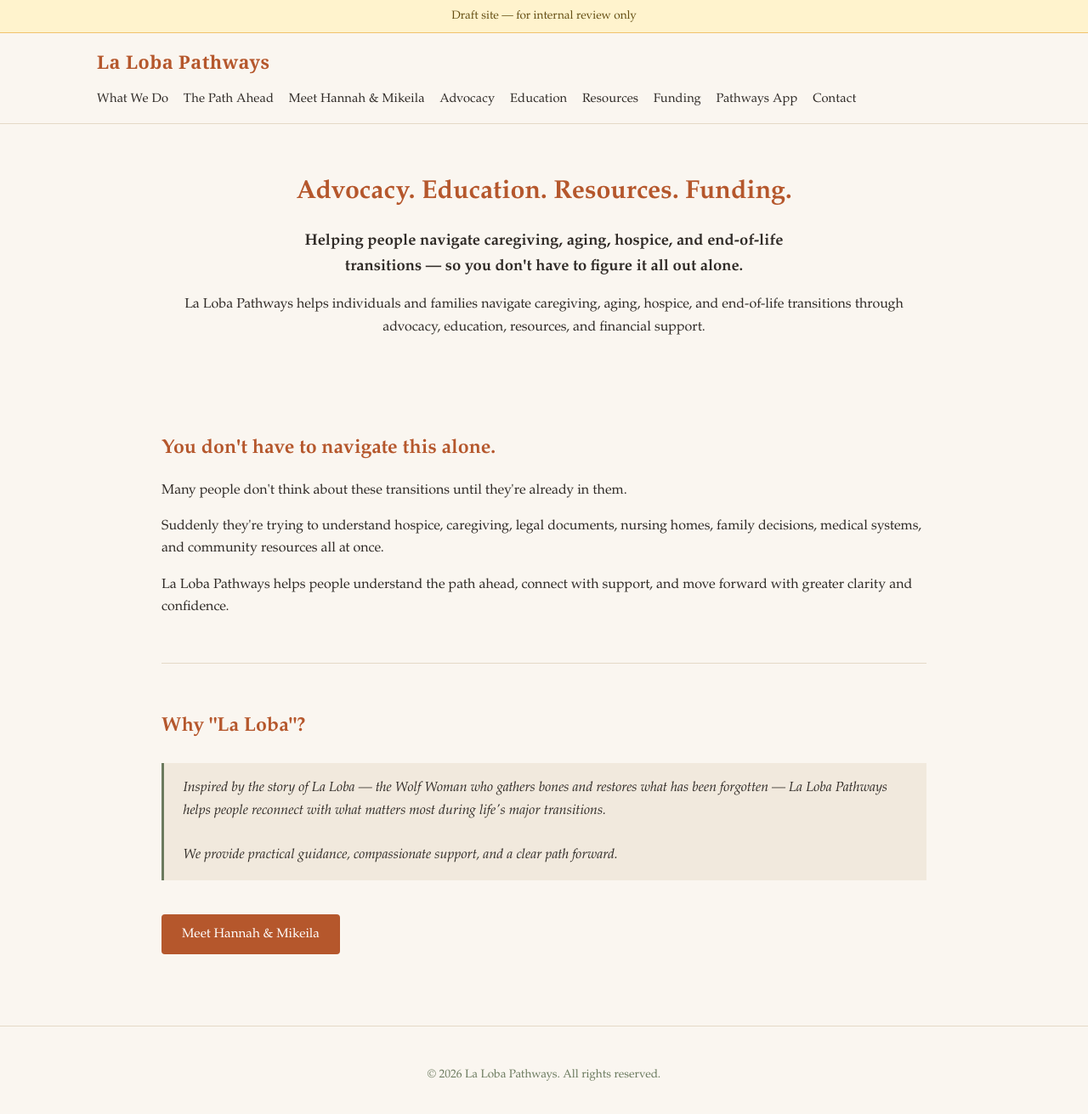
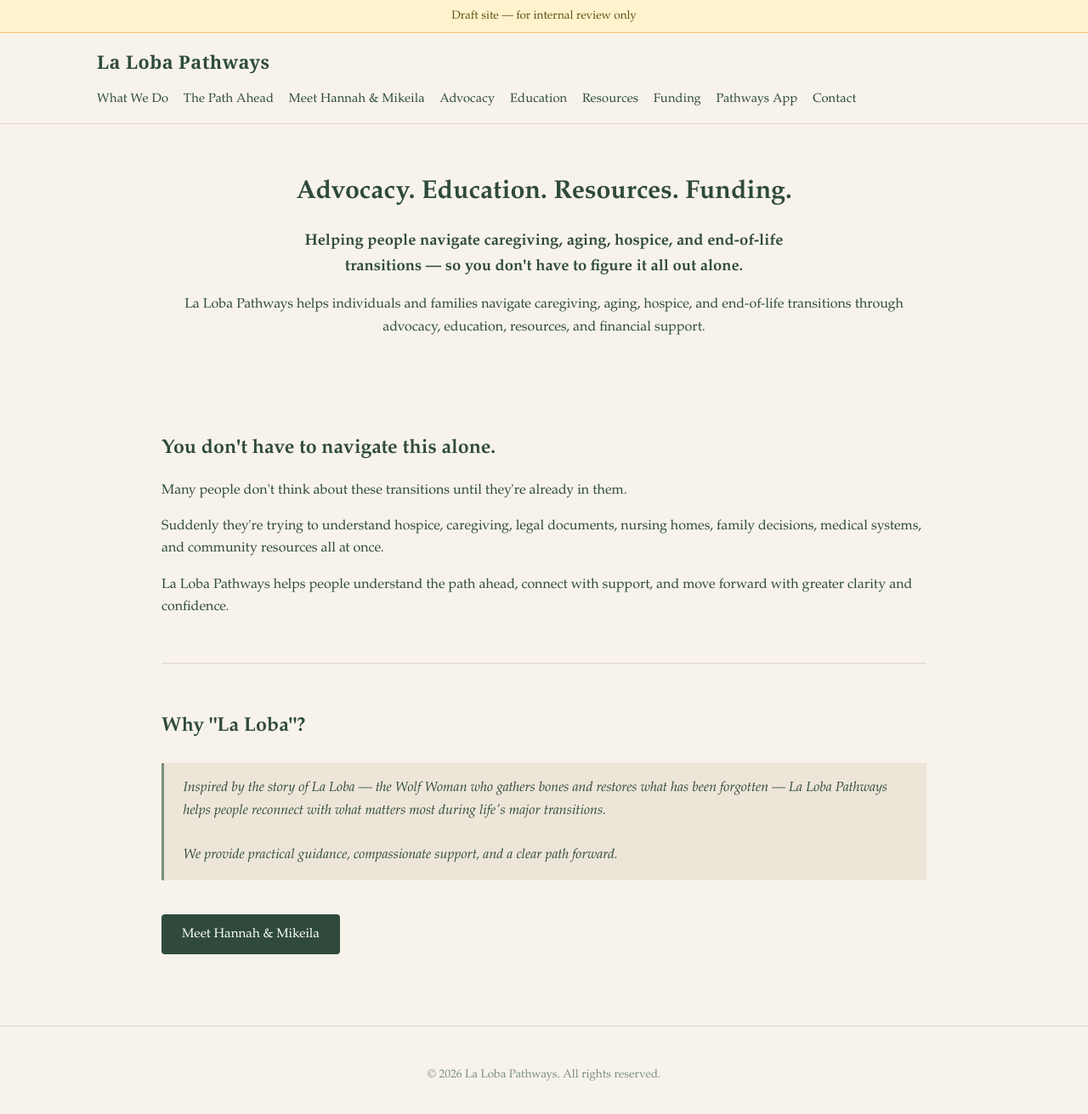
Before and after one commit to BMeaux5/lalobapathways-site, a Jekyll site: the page built from index.md, in a window 1280 px wide and 1322 px high. Shown: the top 1311 px of the window at 85% size. Built offline with Jekyll 4.4.1, drawn with Linux system fonts in a browser that asks for light colours.

Commit message:
Update color palette

```diff
--- a/assets/css/style.css
+++ b/assets/css/style.css
@@ -1,11 +1,11 @@
 :root {
-  --ink: #2f2a26;
-  --paper: #faf6f0;
-  --paper-alt: #f1e9dd;
-  --rust: #b5572c;
-  --sage: #6b7a5e;
-  --sand: #cbb896;
-  --line: #e4d9c7;
+  --ink: #2F4A3C;
+  --paper: #F7F3EB;
+  --paper-alt: #EDE6D8;
+  --rust: #2F4A3C;
+  --sage: #7B8F78;
+  --sand: #B6A89A;
+  --line: #E0D6C4;
   --maxw: 900px;
 }
 
```
